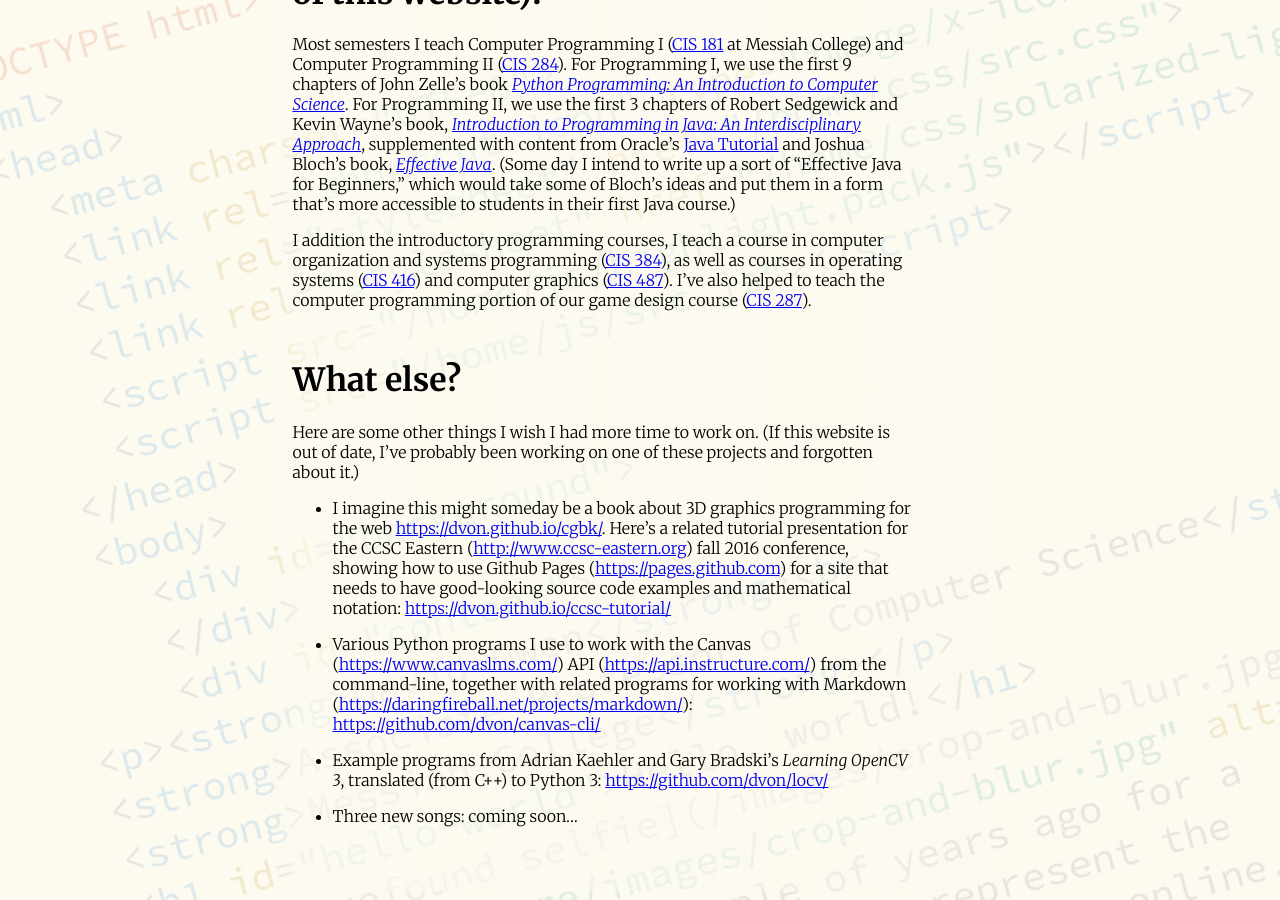
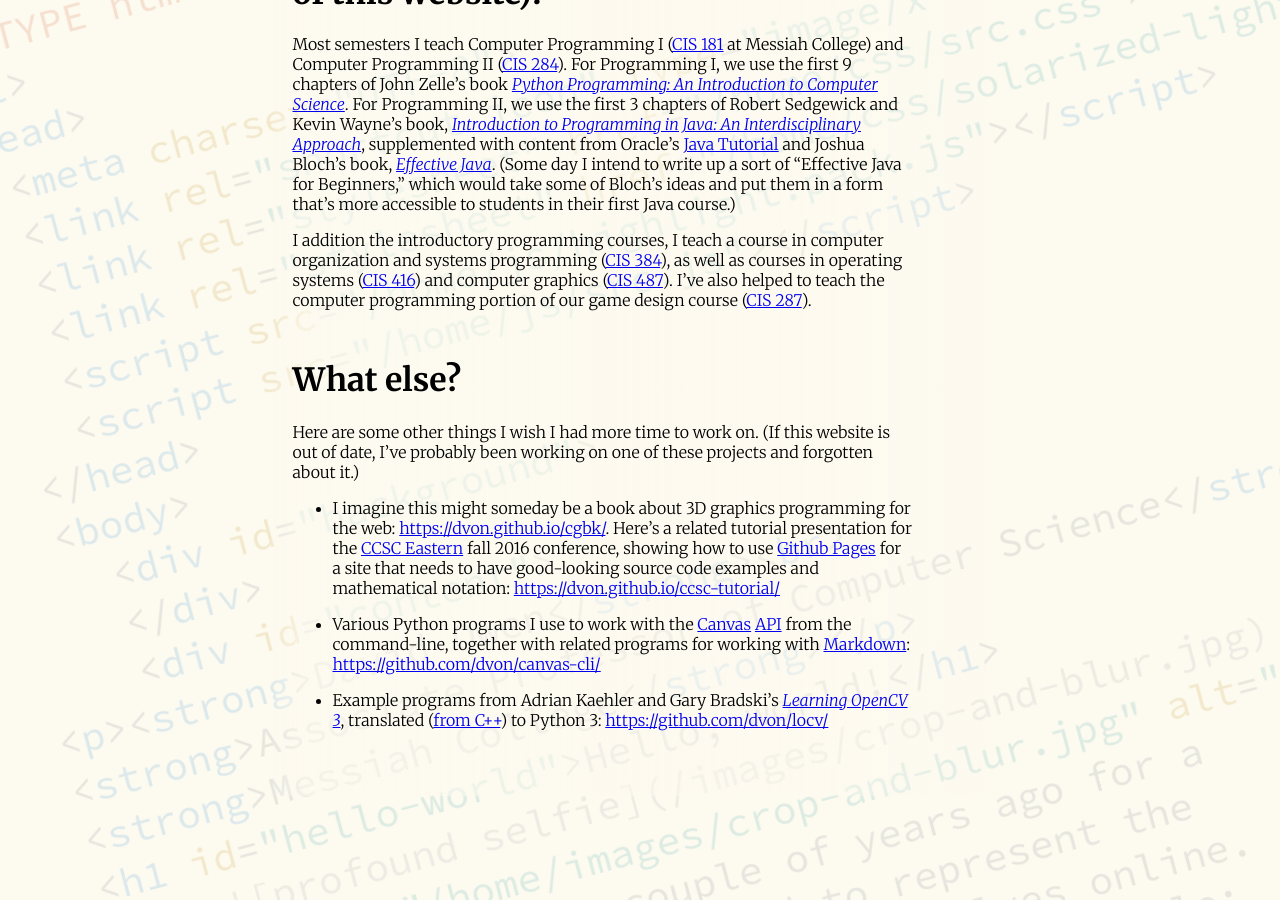
Before and after one commit to dvon/home, a Jekyll site: the page built from index.md, in a window 1280 px wide and 900 px high, scrolled down 1136 px. Built offline with Jekyll 4.4.1, drawn with Linux system fonts in a browser that asks for light colours; some of the changed text lies outside the part shown.

Commit message:
Fixed some of the "what else" links.

```diff
--- a/index.md
+++ b/index.md
@@ -95,22 +95,26 @@
 one of these projects and forgotten about it.)
 
 -   I imagine this might someday be a book about 3D graphics
-    programming for the web <https://dvon.github.io/cgbk/>.
-    Here's a related tutorial presentation for the CCSC Eastern
-    (<http://www.ccsc-eastern.org>) fall 2016 conference, showing
-    how to use Github Pages (<https://pages.github.com>) for a
-    site that needs to have good-looking source code examples and
-    mathematical notation: <https://dvon.github.io/ccsc-tutorial/>
+    programming for the web: <https://dvon.github.io/cgbk/>.
+    Here's a related tutorial presentation for the [CCSC
+    Eastern](http://www.ccsc-eastern.org) fall 2016 conference,
+    showing how to use [Github Pages](https://pages.github.com)
+    for a site that needs to have good-looking source code
+    examples and mathematical notation:
+    <https://dvon.github.io/ccsc-tutorial/>
 
--   Various Python programs I use to work with the Canvas
-    (<https://www.canvaslms.com/>) API (<https://api.instructure.com/>)
+-   Various Python programs I use to work with the
+    [Canvas](https://www.canvaslms.com/)
+    [API](https://api.instructure.com/)
     from the command-line, together with related programs for
-    working with Markdown
-    (<https://daringfireball.net/projects/markdown/>):
+    working with
+    [Markdown](https://daringfireball.net/projects/markdown/):
     <https://github.com/dvon/canvas-cli/>
 
 -   Example programs from Adrian Kaehler and Gary Bradski's
-    *Learning OpenCV 3*, translated (from C++) to Python 3:
-    <https://github.com/dvon/locv/>
+    [*Learning OpenCV 3*](http://shop.oreilly.com/product/0636920044765.do),
+    translated
+    ([from C++](https://github.com/oreillymedia/Learning-OpenCV-3_examples))
+    to Python 3: <https://github.com/dvon/locv/>
 
--   Three new songs:  coming soon...
+<!-- -   Three new songs:  coming soon... -->
```
